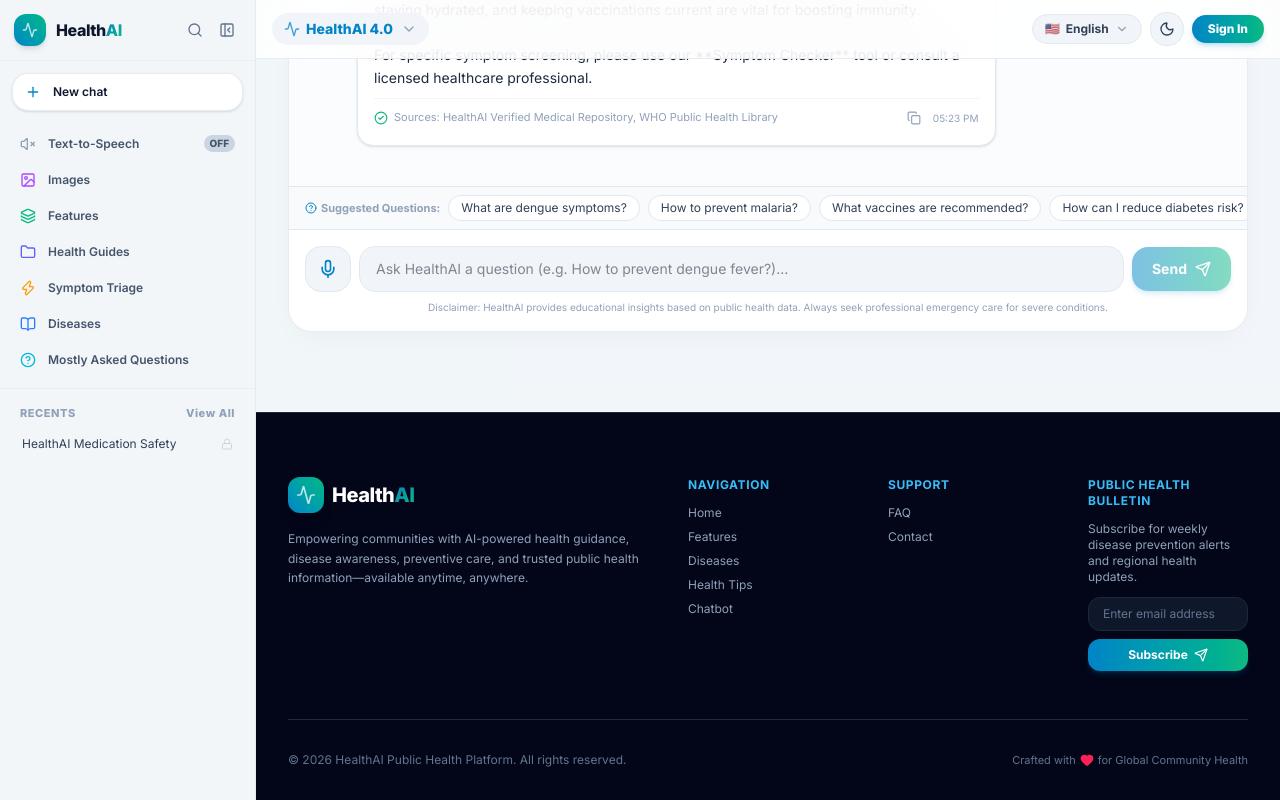
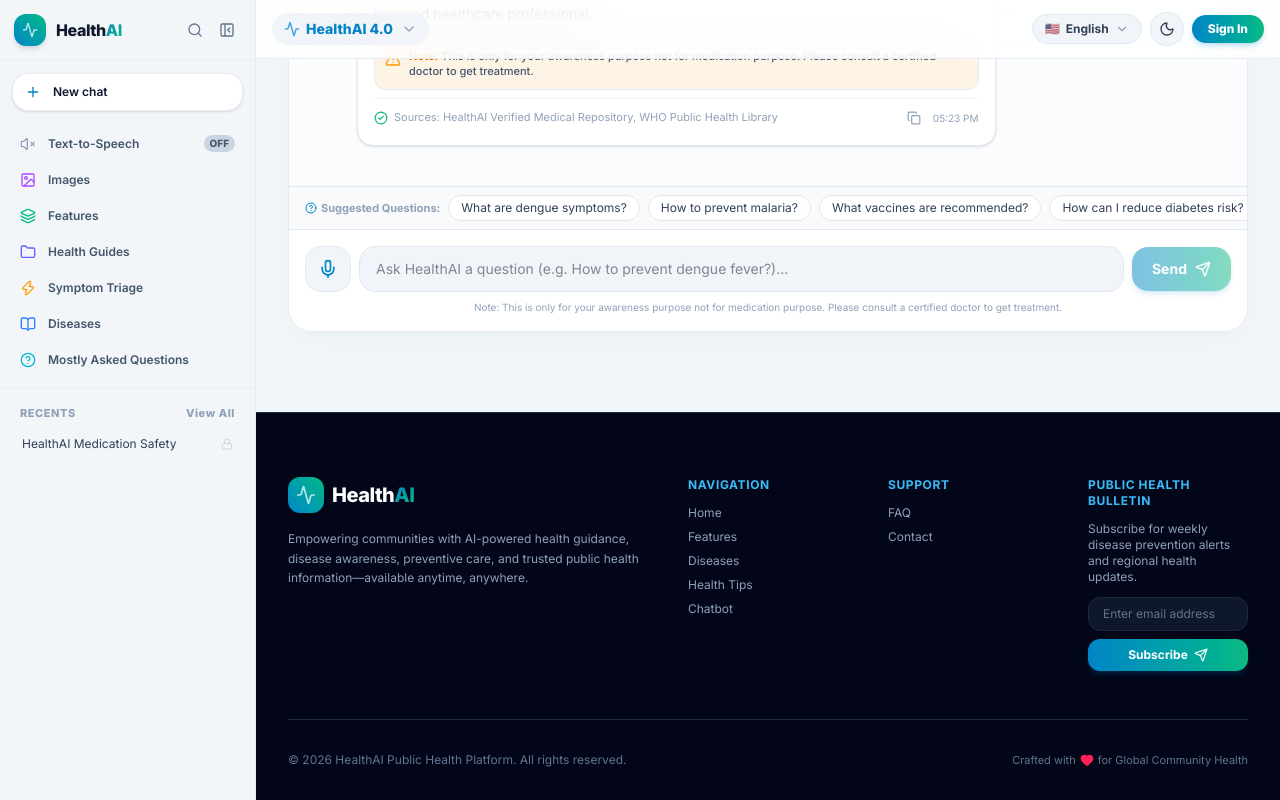
Before and after one commit to ks3276/HealthAI, a React (Vite) app: page / in a window 1280 px wide. Both pictures are taken after a click on the element "HealthAI Medication Safety". Shown: the part 621-1421 px from the top of the page. Built offline with nearby package versions, Linux system fonts and the light colour scheme.

Commit message:
Add medical awareness disclaimer note to all chatbot messages

```diff
--- a/src/components/ChatHistoryModal.tsx
+++ b/src/components/ChatHistoryModal.tsx
@@ -195,8 +195,11 @@ export const ChatHistoryModal: React.FC<ChatHistoryModalProps> = ({
                   <div className="p-1.5 rounded-lg bg-health-500 text-white mt-0.5">
                     <Bot className="w-3.5 h-3.5" />
                   </div>
-                  <div className="text-xs text-slate-600 dark:text-slate-300 line-clamp-3 leading-relaxed whitespace-pre-line flex-1">
-                    {item.aiResponse}
+                  <div className="text-xs text-slate-600 dark:text-slate-300 leading-relaxed whitespace-pre-line flex-1 space-y-1.5">
+                    <div className="line-clamp-3">{item.aiResponse}</div>
+                    <div className="text-[10px] text-amber-600 dark:text-amber-400 font-medium">
+                      Note: This is only for your awareness purpose not for medication purpose. Please consult a certified doctor to get treatment.
+                    </div>
                   </div>
                 </div>
 
--- a/src/components/ChatbotSection.tsx
+++ b/src/components/ChatbotSection.tsx
@@ -16,7 +16,8 @@ import {
   HelpCircle,
   Copy,
   Check,
-  Clock
+  Clock,
+  AlertTriangle
 } from 'lucide-react';
 
 interface Message {
@@ -379,6 +380,16 @@ export const ChatbotSection: React.FC<ChatbotSectionProps> = ({ onOpenHistory, i
                     {msg.text}
                   </div>
 
+                  {/* Medical Awareness Disclaimer Note for every AI message */}
+                  {msg.sender === 'ai' && (
+                    <div className="mt-3 pt-2.5 border-t border-slate-200/80 dark:border-slate-800 text-[11px] leading-snug text-slate-600 dark:text-slate-300 bg-amber-500/10 dark:bg-amber-500/10 border border-amber-500/20 p-2.5 rounded-xl font-medium flex items-start gap-2">
+                      <AlertTriangle className="w-4 h-4 text-amber-500 flex-shrink-0 mt-0.5" />
+                      <span>
+                        <strong className="font-bold text-amber-600 dark:text-amber-400">Note:</strong> This is only for your awareness purpose not for medication purpose. Please consult a certified doctor to get treatment.
+                      </span>
+                    </div>
+                  )}
+
                   {/* Sources & Risk Badge if AI */}
                   {msg.sender === 'ai' && (
                     <div className="pt-2 border-t border-slate-100 dark:border-slate-800 flex flex-wrap items-center justify-between gap-2 text-[11px] text-slate-400">
--- a/src/context/ThemeContext.tsx
+++ b/src/context/ThemeContext.tsx
@@ -150,7 +150,7 @@ const translations: Record<Language, Record<string, string>> = {
     clearChat: 'Clear Chat',
     exportChat: 'Export Chat',
     historyBtn: 'Chat History',
-    disclaimer: 'Disclaimer: HealthAI provides educational insights based on public health data. Always seek professional emergency care for severe conditions.',
+    disclaimer: 'Note: This is only for your awareness purpose not for medication purpose. Please consult a certified doctor to get treatment.',
     samplePromptTitle: 'Suggested Questions:',
 
     // FAQ Section
```
